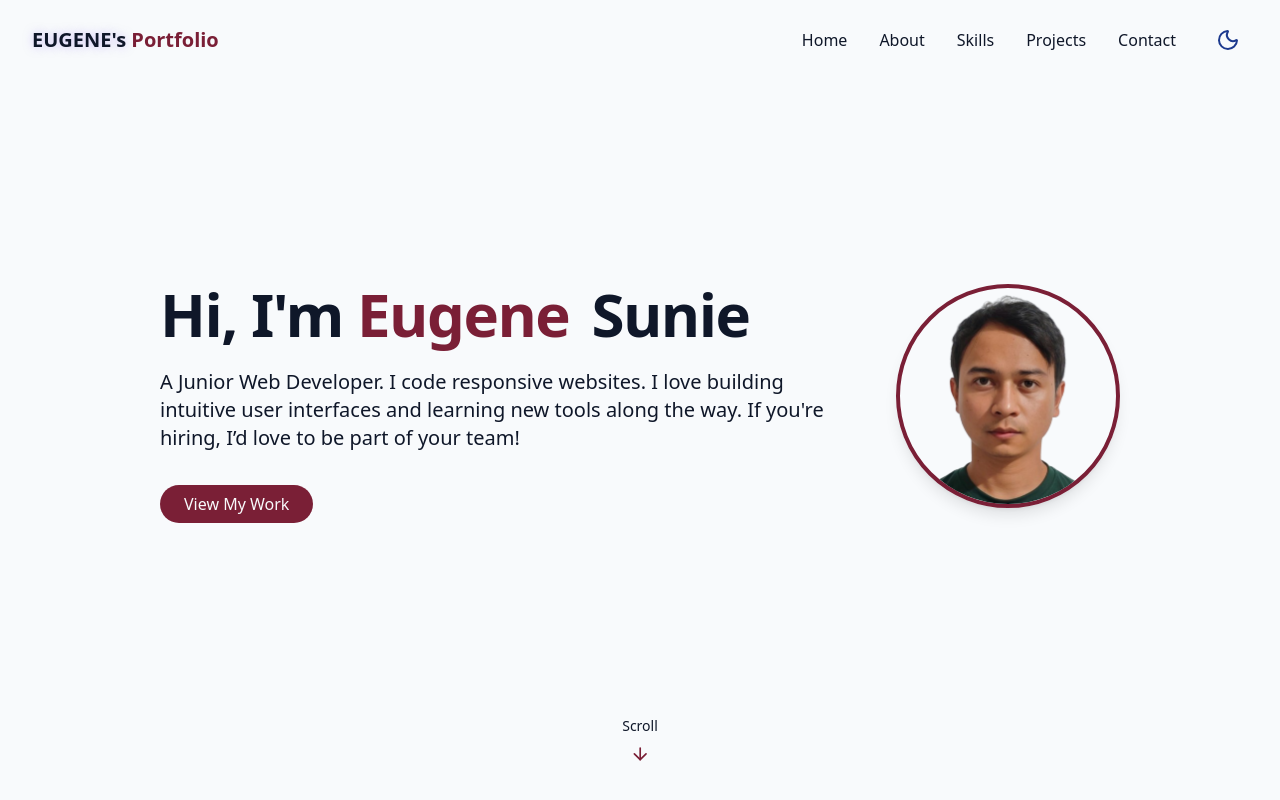
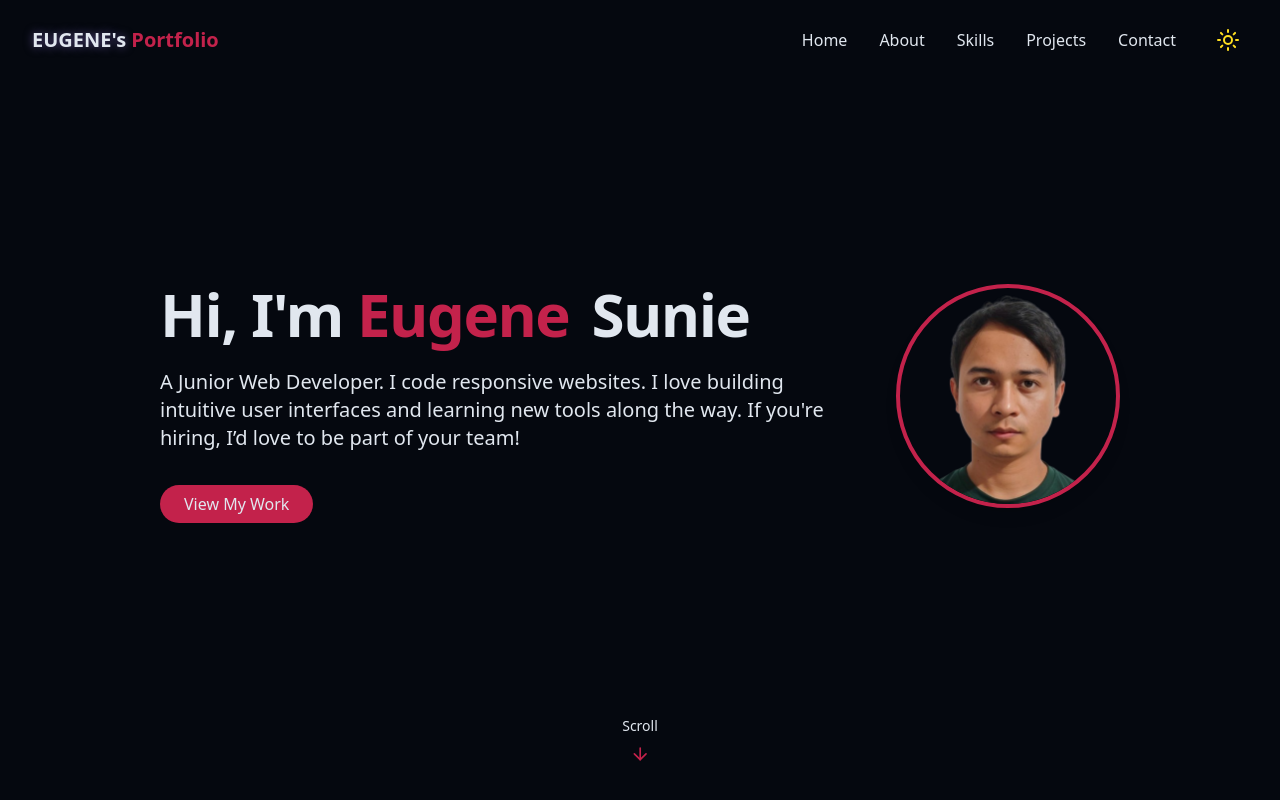
Before and after one commit to eugeneleroy29/my-portfolio-website, a React (Vite) app: page / in a window 1280 px wide. Shown: the top 800 px of the page. Built offline with nearby package versions, Linux system fonts and the light colour scheme.

Commit message:
set dark mode as default theme

```diff
--- a/src/components/ThemeToggle.jsx
+++ b/src/components/ThemeToggle.jsx
@@ -2,29 +2,27 @@ import { Moon, Sun } from "lucide-react";
 import { useEffect, useState } from "react";
 
 const ThemeToggle = () => {
-  const [isDarkMode, setIsDarkMode] = useState(true);
+  const [isDarkMode, setIsDarkMode] = useState(() => {
+    const storedTheme = localStorage.getItem("theme");
+    if (storedTheme === "dark") return true;
+    if (storedTheme === "light") return false;
+    localStorage.setItem("theme", "dark");
+    return true;
+  });
 
   useEffect(() => {
-    const storedTheme = localStorage.getItem("theme");
-    if (storedTheme === "dark") {
-      setIsDarkMode(true);
+    if (isDarkMode) {
       document.documentElement.classList.add("dark");
     } else {
-      setIsDarkMode(false);
       document.documentElement.classList.remove("dark");
     }
-  }, []);
+  }, [isDarkMode]);
 
   const toggleTheme = () => {
-    if (isDarkMode) {
-      document.documentElement.classList.remove("dark");
-      localStorage.setItem("theme", "light");
-      setIsDarkMode(false);
-    } else {
-      document.documentElement.classList.add("dark");
-      localStorage.setItem("theme", "dark");
-      setIsDarkMode(true);
-    }
+    const newTheme = isDarkMode ? "light" : "dark";
+    document.documentElement.classList.toggle("dark", newTheme === "dark");
+    localStorage.setItem("theme", newTheme);
+    setIsDarkMode(!isDarkMode);
   };
 
   return (
```
